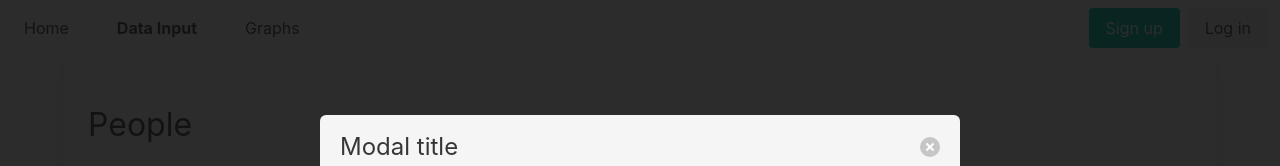
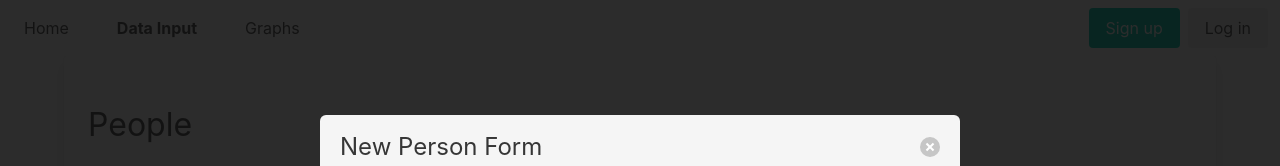
Before and after one commit to boraedis/Data_Diary_App2, a website with bundled scripts: page src/entry/people.html in a window 1280 px wide. Both pictures are taken after a click on the button "New Person". Shown: the top 166 px of the page. Built offline with nearby package versions, Linux system fonts and the light colour scheme; no server answers.

```diff
--- a/src/entry/people.html
+++ b/src/entry/people.html
@@ -89,7 +89,7 @@
         <div class="modal-background"></div>
         <div class="modal-card">
             <header class="modal-card-head">
-                <p class="modal-card-title">Modal title</p>
+                <p class="modal-card-title">New Person Form</p>
                 <button class="delete" aria-label="close"></button>
             </header>
             <section class="modal-card-body">
```
